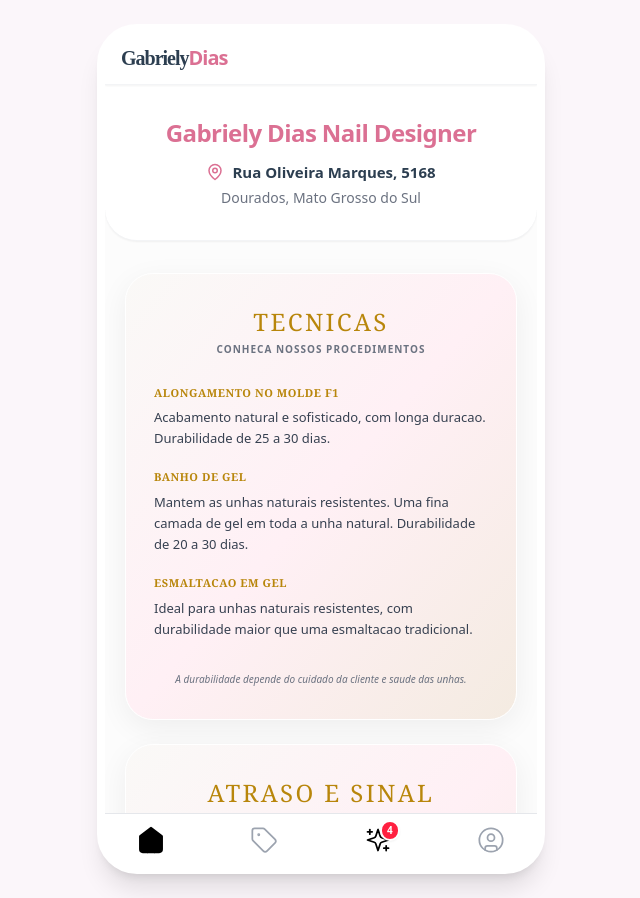
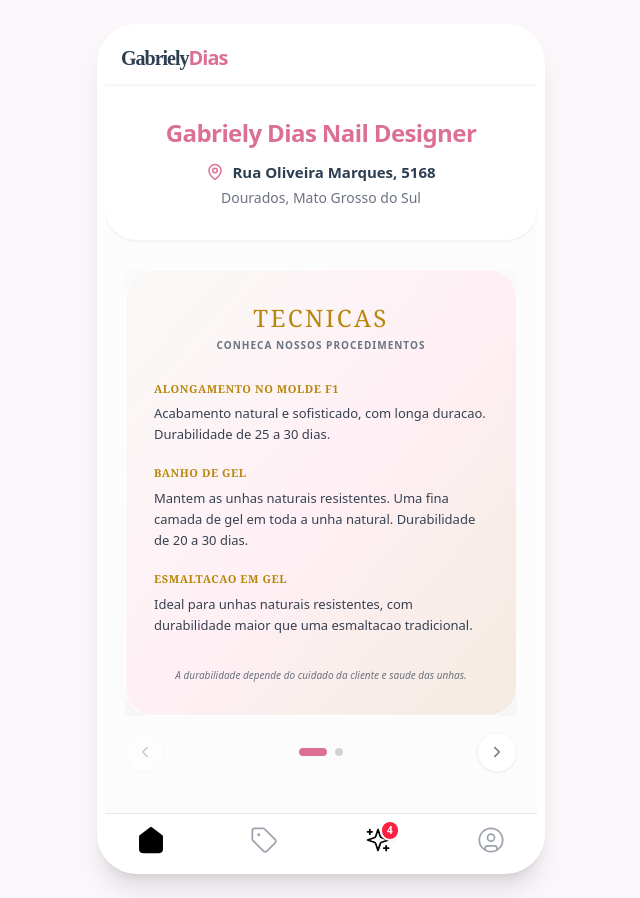
Before and after one commit to cesar-bernardes/Frontend_gaby, a React (Vite) app: page /feed in a window 1280 px wide. Shown: the whole page, without its empty margins (319-959 px from the left). Built offline with nearby package versions, Linux system fonts and the light colour scheme; no server answers.

Commit message:
Transforma inicio em carrossel

```diff
--- a/src/components/Feed.jsx
+++ b/src/components/Feed.jsx
@@ -1,5 +1,5 @@
-import React, { useEffect, useState } from 'react';
-import { MapPin, RefreshCw } from 'lucide-react';
+import React, { useEffect, useRef, useState } from 'react';
+import { ChevronLeft, ChevronRight, MapPin, RefreshCw } from 'lucide-react';
 
 const API_URL = import.meta.env.VITE_API_URL || 'https://backend-gaby.vercel.app';
 
@@ -38,7 +38,7 @@ async function api(path) {
 
 function FeedPostCard({ post }) {
   return (
-    <article className="w-full rounded-[28px] border border-white bg-gradient-to-br from-[#faf9f7] via-[#FFF0F5] to-[#f4ebe1] shadow-[0_8px_30px_rgb(0,0,0,0.06)] overflow-hidden">
+    <article className="h-full overflow-hidden rounded-[28px] border border-white bg-gradient-to-br from-[#faf9f7] via-[#FFF0F5] to-[#f4ebe1] shadow-[0_8px_30px_rgb(0,0,0,0.06)]">
       {post.imageUrl && (
         <img src={post.imageUrl} alt={post.title} className="h-44 w-full object-cover" />
       )}
@@ -91,7 +91,9 @@ function FeedPostCard({ post }) {
 }
 
 export default function Feed() {
+  const carouselRef = useRef(null);
   const [posts, setPosts] = useState(fallbackPosts);
+  const [activeIndex, setActiveIndex] = useState(0);
   const [loading, setLoading] = useState(true);
 
   useEffect(() => {
@@ -99,7 +101,10 @@ export default function Feed() {
 
     api('/api/feed/posts')
       .then((data) => {
-        if (active && data.length) setPosts(data);
+        if (active && data.length) {
+          setPosts(data);
+          setActiveIndex(0);
+        }
       })
       .catch(() => {})
       .finally(() => {
@@ -110,6 +115,24 @@ export default function Feed() {
       active = false;
     };
   }, []);
+
+  const goToPost = (index) => {
+    const nextIndex = Math.max(0, Math.min(posts.length - 1, index));
+    setActiveIndex(nextIndex);
+    const carousel = carouselRef.current;
+    if (!carousel) return;
+    carousel.scrollTo({
+      left: nextIndex * carousel.clientWidth,
+      behavior: 'smooth',
+    });
+  };
+
+  const syncActiveCard = () => {
+    const carousel = carouselRef.current;
+    if (!carousel) return;
+    const index = Math.round(carousel.scrollLeft / carousel.clientWidth);
+    setActiveIndex(Math.max(0, Math.min(posts.length - 1, index)));
+  };
 
   return (
     <div className="bg-[#fcfcfc] min-h-full pb-24">
@@ -136,10 +159,54 @@ export default function Feed() {
         </div>
       )}
 
-      <div className="flex flex-col gap-6 mt-8 px-5">
-        {posts.map((post) => (
-          <FeedPostCard key={post.id} post={post} />
-        ))}
+      <div className="mt-7 px-5">
+        <div
+          ref={carouselRef}
+          onScroll={syncActiveCard}
+          className="flex snap-x snap-mandatory gap-4 overflow-x-auto scroll-smooth no-scrollbar"
+        >
+          {posts.map((post) => (
+            <div key={post.id} className="min-w-full snap-center">
+              <FeedPostCard post={post} />
+            </div>
+          ))}
+        </div>
+
+        {posts.length > 1 && (
+          <div className="mt-4 flex items-center justify-between">
+            <button
+              type="button"
+              onClick={() => goToPost(activeIndex - 1)}
+              disabled={activeIndex === 0}
+              className="flex h-10 w-10 items-center justify-center rounded-full border border-gray-100 bg-white text-gray-500 shadow-sm disabled:opacity-35"
+              title="Anterior"
+            >
+              <ChevronLeft size={18} />
+            </button>
+
+            <div className="flex items-center gap-2">
+              {posts.map((post, index) => (
+                <button
+                  type="button"
+                  key={post.id}
+                  onClick={() => goToPost(index)}
+                  className={`h-2 rounded-full transition-all ${activeIndex === index ? 'w-7 bg-[#DB7093]' : 'w-2 bg-gray-300'}`}
+                  title={`Ir para ${post.title}`}
+                />
+              ))}
+            </div>
+
+            <button
+              type="button"
+              onClick={() => goToPost(activeIndex + 1)}
+              disabled={activeIndex === posts.length - 1}
+              className="flex h-10 w-10 items-center justify-center rounded-full border border-gray-100 bg-white text-gray-500 shadow-sm disabled:opacity-35"
+              title="Proximo"
+            >
+              <ChevronRight size={18} />
+            </button>
+          </div>
+        )}
       </div>
     </div>
   );
```
